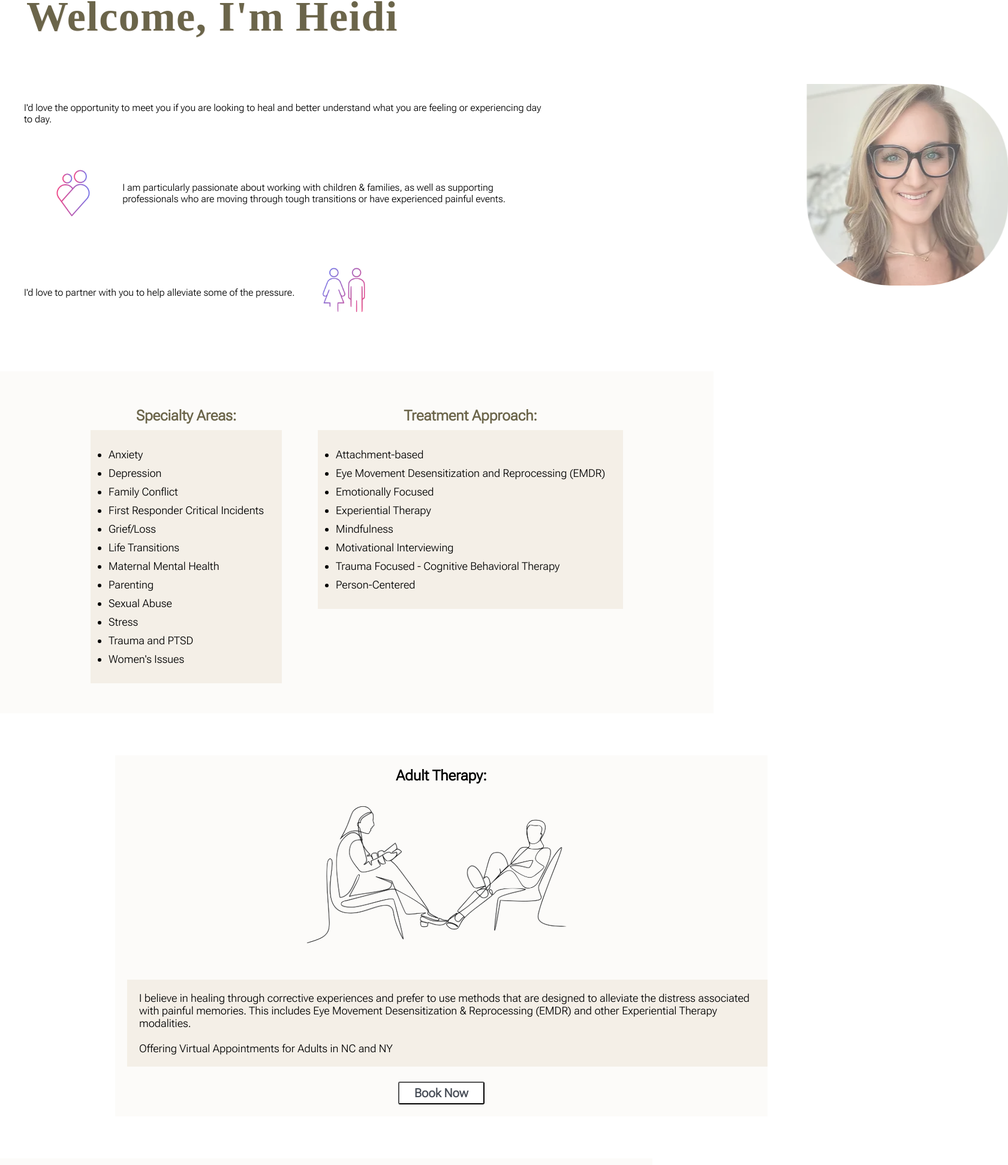
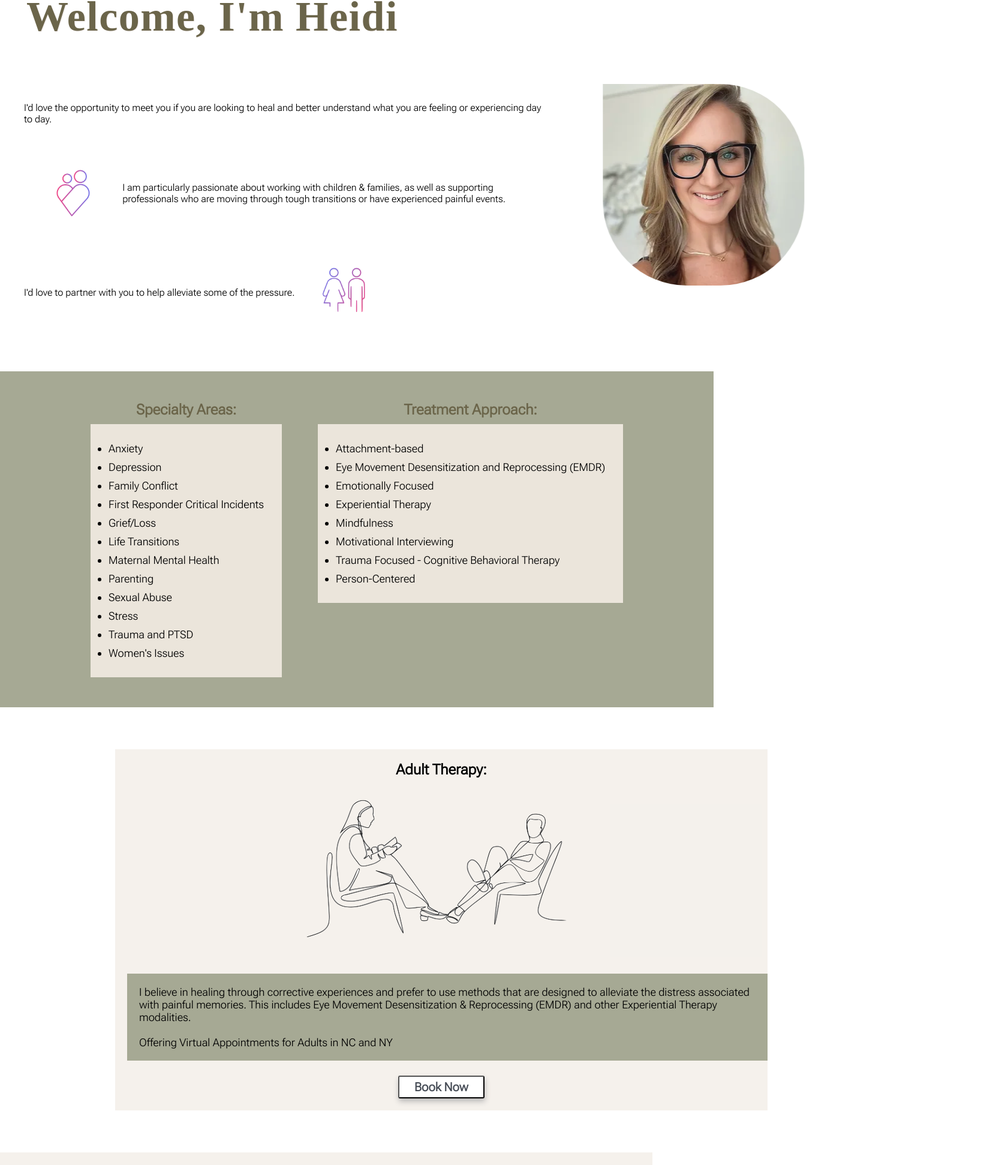
Before and after one commit to Dabbett/Esparrago, a React (Vite) app: page / in a window 1280 px wide. Shown: the part 692-2634 px from the top of the page at 60% size, 1681 px wide, since content can reach past the window. Built offline with nearby package versions, Linux system fonts and the light colour scheme; a web font is replaced by a local one.

Commit message:
fix deploy

```diff
--- a/package.json
+++ b/package.json
@@ -7,6 +7,7 @@
     "dev": "vite",
     "build": "vite build",
     "lint": "eslint . --ext js,jsx --report-unused-disable-directives --max-warnings 0",
+    "prepreview": "npm run build",
     "preview": "vite preview"
   },
   "dependencies": {
--- a/src/components/About/About.module.css
+++ b/src/components/About/About.module.css
@@ -53,7 +53,7 @@
     z-index: 1;
     border-radius:  0 140px 140px 140px ;
     opacity: 0;
-    animation: slideInRight 10s ease-out forwards 1;
+    animation: slideInRight 7s ease-out forwards 1;
 }
 
 @keyframes slideIn {
--- a/src/components/Adult/Adult.module.css
+++ b/src/components/Adult/Adult.module.css
@@ -39,7 +39,7 @@ h1 {
     font-family: var(--font-roboto);
     cursor: pointer;
     margin-bottom: 20px;
-
+    box-shadow: 1px 5px 10px rgb(185, 184, 184);
 }
 
 .bookNow:clicked {
@@ -51,4 +51,7 @@ h1 {
     .container {
         background-color: var(--color-secondary);
     }
+    .adultP {
+        font-size: 15px;
+    }
 }
--- a/src/components/Footer/Footer.module.css
+++ b/src/components/Footer/Footer.module.css
@@ -9,6 +9,7 @@
     background-color: var(--color-secondary);
     margin-top: 20px;
     padding: 0 40px;
+
 }
 
 .logo2 {
--- a/src/components/Hero/Hero.jsx
+++ b/src/components/Hero/Hero.jsx
@@ -7,6 +7,7 @@ export const Hero = () => {
 
     return (
       <section className={styles.container}>
+        <img src={getImageUrl("about/zenStones.jpg")} className={styles.stones} alt="zenStones" />
         {/* <div className={styles.content}>
           <div className={styles.group}>
             <h2 className={styles.title1}>
--- a/src/components/Hero/Hero.module.css
+++ b/src/components/Hero/Hero.module.css
@@ -7,28 +7,35 @@
     justify-content: space-between;
     margin-top: 0px;
     z-index: 1;
-    background-image: url("../assets/about/zenStones.jpg");
+    /* background-image: url("../../assets/about/zenStones.jpg"); */
     background-position: center;
     width: 100%;
     height: 400px;
     background-size: cover;
-    animation: changeBackground 1s linear 1;
+    /* animation: changeBackground 1s linear 1;
+     */
+}
+
+.stones {
+
+    width: 100%;
+    height: 400px;
+    object-fit: cover;
 
 }
-
-@keyframes changeBackground {
+/* @keyframes changeBackground {
 
     0% {
-        background-image: url("../assets/about/zenStones.jpg");
+        background-image: url("../../assets/about/zenStones.jpg");
         height: 0%;
         opacity: 0;
     }
     100% {
-        background-image: url("../assets/about/zenStones.jpg");
-
+        background-image: url("../../assets/about/zenStones.jpg");
+        opacity: 1;
     }
 
-}
+} */
 
 .content {
     display: flex;
--- a/src/components/Navbar/Navbar.module.css
+++ b/src/components/Navbar/Navbar.module.css
@@ -11,7 +11,7 @@
   margin: 0;
   padding: 5% 10% 0 10%;
   opacity: 0;
-  animation: fadeIn 5s 2s forwards 1;
+  animation: fadeIn 2s 1s forwards 1;
 
 }
 
--- a/src/components/Pediatric/Pediatric.module.css
+++ b/src/components/Pediatric/Pediatric.module.css
@@ -49,4 +49,7 @@
     .container {
         background-color: var(--color-secondary);
     }
+    .pedP {
+        font-size: 15px;
+    }
 }
--- a/src/components/Specialties/Specialties.module.css
+++ b/src/components/Specialties/Specialties.module.css
@@ -6,9 +6,9 @@
   justify-content: center;
   align-items: center;
   width: 93vw;
-  background-color: var(--color-bg-tertiary);;
+  background-color: var(--color-secondary);
   background-position:center;
-  padding-top: 20px;
+  padding-top: 10px;
 }
 
 .specialtySection {
@@ -17,7 +17,9 @@
 .title {
 
   color: var(--color-text);
+
   text-align: center;
+
   font-size: 1.5rem;
 }
 .lists {
@@ -29,7 +31,8 @@
 .specAreas {
   margin: 10px;
   padding: 20px;
-  background: var(--color-secondary);
+  background: var(--color-bg-secondary);
+
 }
 
 li {
--- a/src/vars.css
+++ b/src/vars.css
@@ -2,12 +2,12 @@
     /*colors*/
     --color-text:rgb(107,101,74);
     --color-primary: rgb(97,153,111);
-    --color-secondary: rgb(244, 239, 231);
+    --color-secondary: rgb(166, 169, 148);
     --color-dark: #0b2447;
     --color-bg: rgba(244, 234, 219, 1);
     --color-text-secondary: #464c56;
-    --color-bg-secondary:  rgba(244, 234, 219, 1);
-    --color-bg-tertiary: rgba(214, 201, 183, 0.083);
+    --color-bg-secondary:  rgb(235, 229, 219);
+    --color-bg-tertiary: rgba(214, 201, 183, 0.259);
 
     /*fonts*/
     --font-roboto: "Roboto flex";
--- a/vite.config.js
+++ b/vite.config.js
@@ -4,10 +4,12 @@ import react from '@vitejs/plugin-react'
 // https://vitejs.dev/config/
 export default defineConfig({
   plugins: [react()],
+  build: {
+    assetsDir: "assets", // Adjust this to your asset directory
+  },
   css: {
     modules: {
       localsConvention: "camelCase",
-
-    }
-  }
-})
+    },
+  },
+});
```
Also changed, not shown: 1 other file (tests, documents, lock files or other folders).
